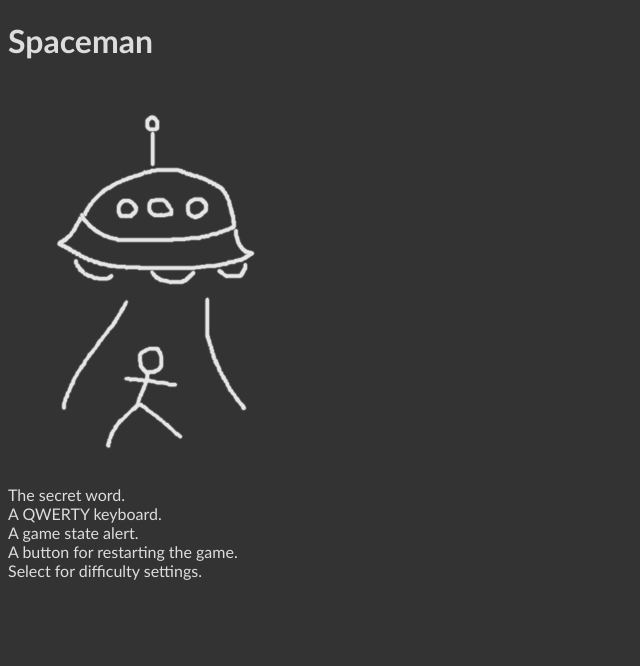
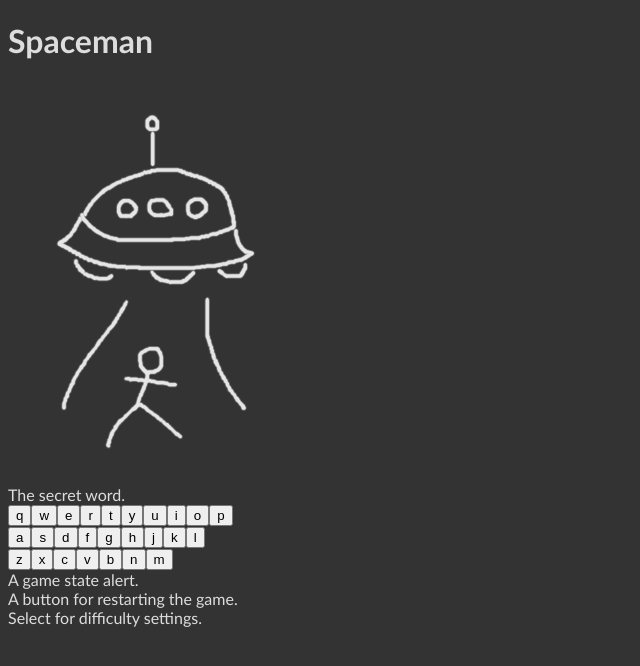
Before and after one commit to tomasz-rebas/react-spaceman, a React (Create React App) app: page / in a window 1280 px wide. Shown: the top 666 px of the page, without its empty margins (0-640 px from the left). Built offline with nearby package versions, Linux system fonts and the light colour scheme.

Commit message:
Create a keyboard

```diff
--- a/src/components/Keyboard.js
+++ b/src/components/Keyboard.js
@@ -1,7 +1,26 @@
 import React from 'react';
 
 export default function Keyboard() {
+
+    const firstRowLetters = ['q', 'w', 'e', 'r', 't', 'y', 'u', 'i', 'o', 'p'];
+    const secondRowLetters = ['a', 's', 'd', 'f', 'g', 'h', 'j', 'k', 'l'];
+    const thirdRowLetters = ['z', 'x', 'c', 'v', 'b', 'n', 'm'];
+
+    const firstRowButtons = getButtons(firstRowLetters);
+    const secondRowButtons = getButtons(secondRowLetters);
+    const thirdRowButtons = getButtons(thirdRowLetters);
+
     return (
-        <div>A QWERTY keyboard.</div>
+        <div>
+            <div>{firstRowButtons}</div>
+            <div>{secondRowButtons}</div>
+            <div>{thirdRowButtons}</div>
+        </div>
     );
 }
+
+function getButtons(letters) {
+    return letters.map(letter => {
+        return <button>{letter}</button>
+    })
+}
```
